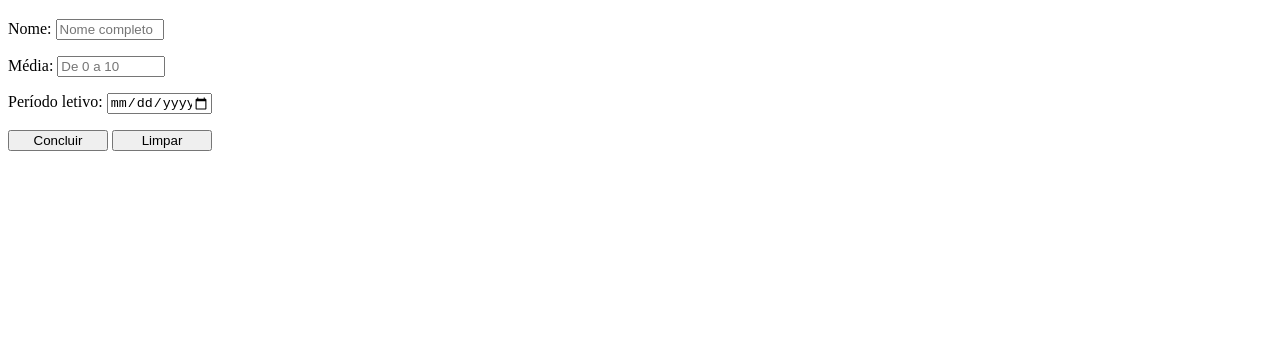
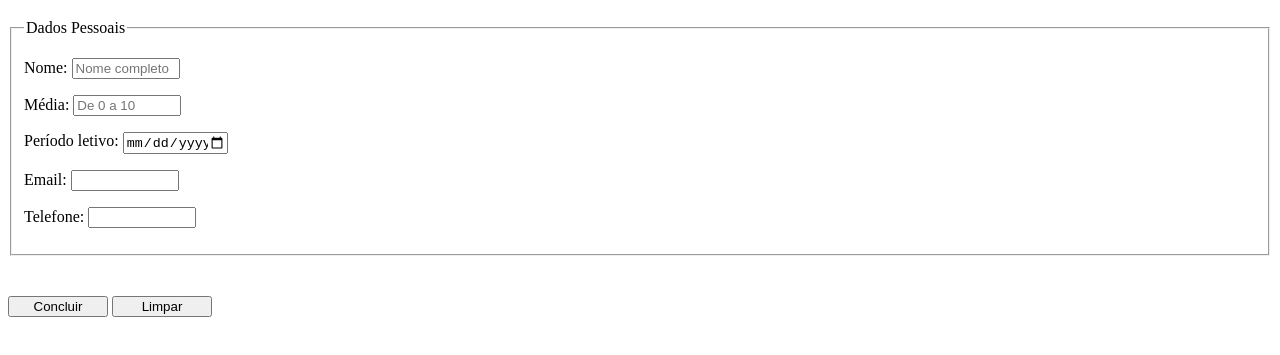
Before and after one commit to DevAgnaldoJunior/Html-CSS, a plain HTML site: page Exercicios/ex22_Formularios/form03.html in a window 1280 px wide. Shown: the part 61-416 px from the top of the page. Drawn offline with Linux system fonts and the light colour scheme.

Commit message:
outros input

```diff
--- a/Exercicios/ex22_Formularios/form03.html
+++ b/Exercicios/ex22_Formularios/form03.html
@@ -8,28 +8,45 @@
         input{
             width: 100px;
         }
+        .botao{
+            margin-top: 40px;
+        }
     </style>
 </head>
 <body>
     <h1>FORMULÁRIO</h1>
     <form action="cadastro.php" method="get" autocomplete="on">
+
+    <fieldset> <!--Agrupamento de todas as caixas-->
+        <legend>Dados Pessoais</legend>
         <p>
             <label for="inome">Nome:</label>
              <input type="text" name="nome" id="inome" required maxlength="30" placeholder="Nome completo">
-
         </p>
         <p>
             <label for="imedia">Média:</label>
             <input type="number" name="media" id="imedia" required min="0" max="10" placeholder="De 0 a 10"> <!--type number so aceita numero-->
-
         </p>
         <p>
             <label for="imes">Período letivo:</label>
             <input type="date" name="mes" id="imes">
+        </p>
+        <p>
+            <label for="iemail">Email:</label>
+            <input type="email" name="email" id="iemail" required>
+        </p>
+        <p>
+            <label for="itel">Telefone:</label>
+            <input type="tel" name="tel" id="itel" required
+            pattern="^\(\d{2}\)\d{4,5}-\d{4,5}$">
 
+             <!--Estudar mais sobre RegEx=expressões regulares (Filtros para as caixas)-->
         </p>
-        <input type="submit" value="Concluir" autocomplete="name">
-        <input type="reset" value="Limpar">
+    </fieldset>
+
+        <input class="botao"  type="submit" value="Concluir" autocomplete="name">
+
+        <input class="botao" type="reset" value="Limpar">
     </form>
 
 </body>
```
Lines whose indentation alone changed are shown as unchanged.
